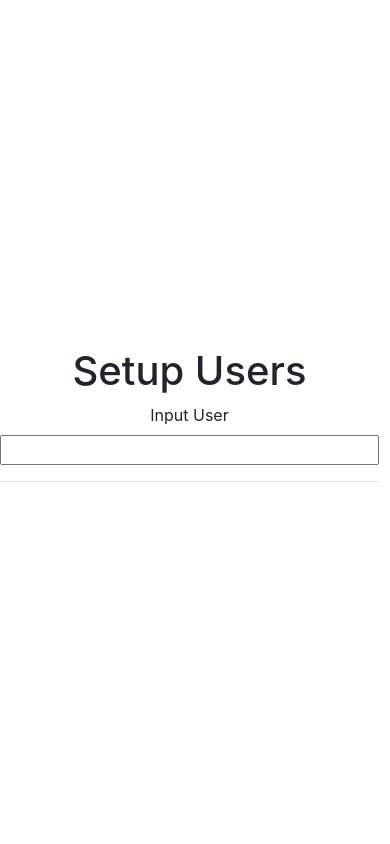
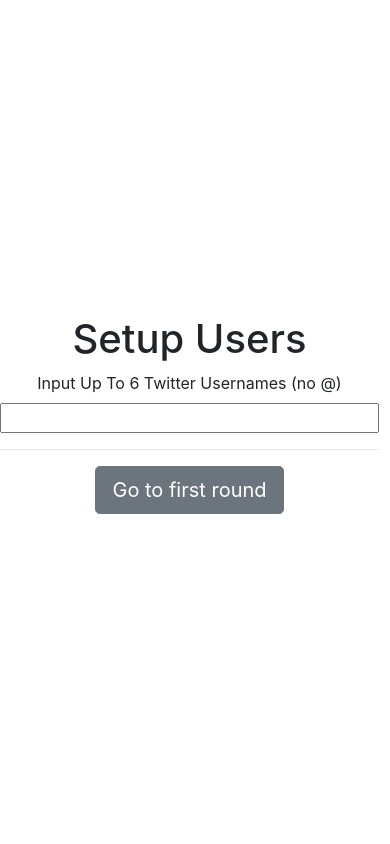
Before and after one commit to aureliaspecker/twitter-guess-who, a Flask app: page /setup in a window 390 px wide. Run offline with Flask 2, Linux system fonts and the light colour scheme; parts of the project's set-up code (start-up, migrations or seed data) failed here and were passed over; some libraries are stand-ins or nearby versions.

Commit message:
Store values input by user as account handles and add transition to round 1

```diff
--- a/app/forms.py
+++ b/app/forms.py
@@ -3,4 +3,4 @@
 from wtforms.validators import DataRequired
 
 class InputUsersForm(FlaskForm):
-    username = StringField('Input User', validators=[DataRequired()])
+    username = StringField('Input Up To 6 Twitter Usernames (no @)', validators=[DataRequired()])
--- a/app/routes.py
+++ b/app/routes.py
@@ -1,9 +1,13 @@
+import os
 from app import app
 from flask import render_template, flash, redirect
 from app.forms import InputUsersForm
-import os
+from .server.twitter_guess_who import TwitterGuessWho
+
 SECRET_KEY = os.urandom(32)
 app.config['SECRET_KEY'] = SECRET_KEY
+
+tgw = TwitterGuessWho()
 
 @app.route('/')
 
@@ -15,8 +19,12 @@
 def setup():
     form = InputUsersForm()
     if form.validate_on_submit():
-        flash('XXX {}'.format(form.username.data))
-        return redirect('/setup')
+        if tgw.num_users == 6:
+            return redirect('/round1')
+        else:
+            tgw.add_user(form.username.data)
+            flash('User added! {}'.format(form.username.data))
+            return redirect('/setup')
     return render_template('setup.html', title='Setup', form=form)
 
 
--- a/rounds.py
+++ b/app/server/rounds.py
@@ -1,6 +1,6 @@
-import console_text
-from api_handler import Search_Counts, Recent_Search_Data, Followers_Ids
-from cache import cache_response, load_cache
+from .console_text import *
+from .api_handler import Search_Counts, Recent_Search_Data, Followers_Ids
+from .cache import cache_response, load_cache
 import numpy as np
 import json
 
--- a/app/templates/index.html
+++ b/app/templates/index.html
@@ -13,8 +13,7 @@
         <title>Hello, world!</title>
     </head>
     <body class="text-center">
-        <div class=col-md-4></div>
-        <div class="col-md-4 container d-flex h-100">
+        <div class="col-md-2 container d-flex h-100">
             <div class="row justify-content-center align-self-center">
                 <main role="main" class="inner cover">
                     <h1 class="cover-heading">Twitter Guess Who</h1>
@@ -25,6 +24,5 @@
                 </main>
             </div>
         </div>
-        <div class=col-md-4></div>
     </body>
 </html>
--- a/app/templates/setup.html
+++ b/app/templates/setup.html
@@ -13,9 +13,8 @@
         <title>Setup</title>
     </head>
     <body class="text-center">
-        <div class=col-md-4></div>
-        <div class="col-md-4 container d-flex h-100">
-            <div class="row justify-content-center align-self-center">
+        <div class="col-md-2 container d-flex h-100">
+            <div  class="row justify-content-center align-self-center">
                 <main role="main" class="inner cover">
                     {% block content %}
                     <h1 class="cover-heading">Setup Users</h1>
@@ -37,6 +36,9 @@
                     {% endif %}
                     {% endwith %}
                     {% endblock %}
+                    <p>
+                        <a href="/round1" class="btn btn-lg btn-secondary">Go to first round</a>
+                    </p>
                 </main>
             </div>
      </div>
--- a/main.py
+++ b/main.py
@@ -1,10 +1,6 @@
 from app import app
-from twitter_guess_who import TwitterGuessWho
-
-def main():
-    pass
-    # tgw = TwitterGuessWho()
-    # tgw()
+from livereload import server
 
 if __name__ == "__main__":
-    main()
+    server = Server(app.wsgi_app)
+    server.serve()
```
Also changed, not shown: app/server/twitter_guess_who.py (renamed from twitter_guess_who.py, +7 -5 lines), app/server/api_handler.py (renamed from api_handler.py), app/server/authentication.py (renamed from authentication.py), app/server/cache.py (renamed from cache.py), app/server/console_text.py (renamed from console_text.py).
